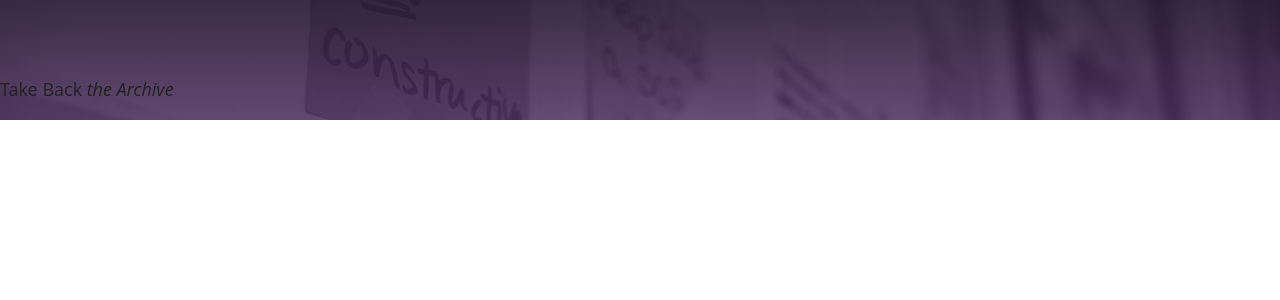
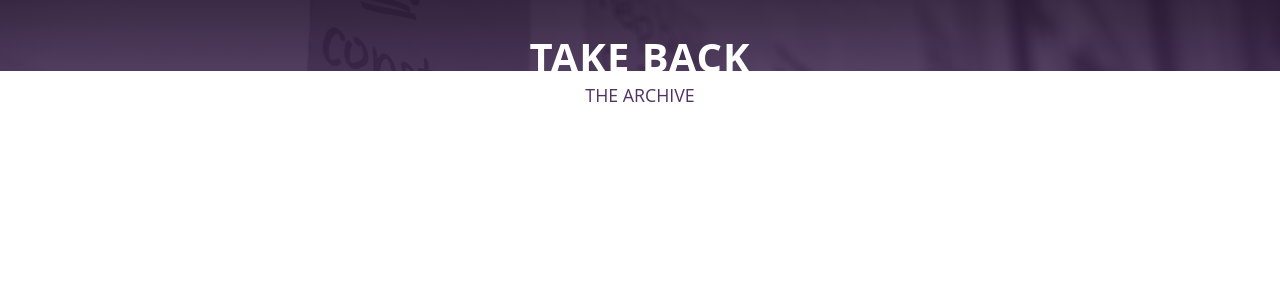
Before and after one commit to clioweb/takeback-mockups, a Jekyll site: the page built from index.html, in a window 1280 px wide. Shown: the top 300 px of the page. Built offline with Jekyll 4.4.1, drawn with Linux system fonts in a browser that asks for light colours; Markdown is read by kramdown in place of the engine named in the settings.

Commit message:
Style site title.

```diff
--- a/c/styles.css
+++ b/c/styles.css
@@ -380,6 +380,29 @@
   -webkit-align-items: flex-end;
   align-items: flex-end;
 }
+#banner p {
+  text-align: center;
+  width: 100%;
+  margin: 0;
+  color: white;
+  font-size: 2.22222em;
+  line-height: 1.1em;
+  text-transform: uppercase;
+  letter-spacing: 1px;
+  font-weight: bold;
+  line-height: 0;
+}
+#banner p i {
+  background-color: white;
+  display: block;
+  color: #503264;
+  font-style: normal;
+  font-size: 0.44444em;
+  line-height: 2.75em;
+  letter-spacing: normal;
+  font-weight: normal;
+  margin-top: 14px;
+}
 
 #items {
   font-size: 0;
```
Also changed, not shown: _sass/styles.scss (+24 -0 lines).
